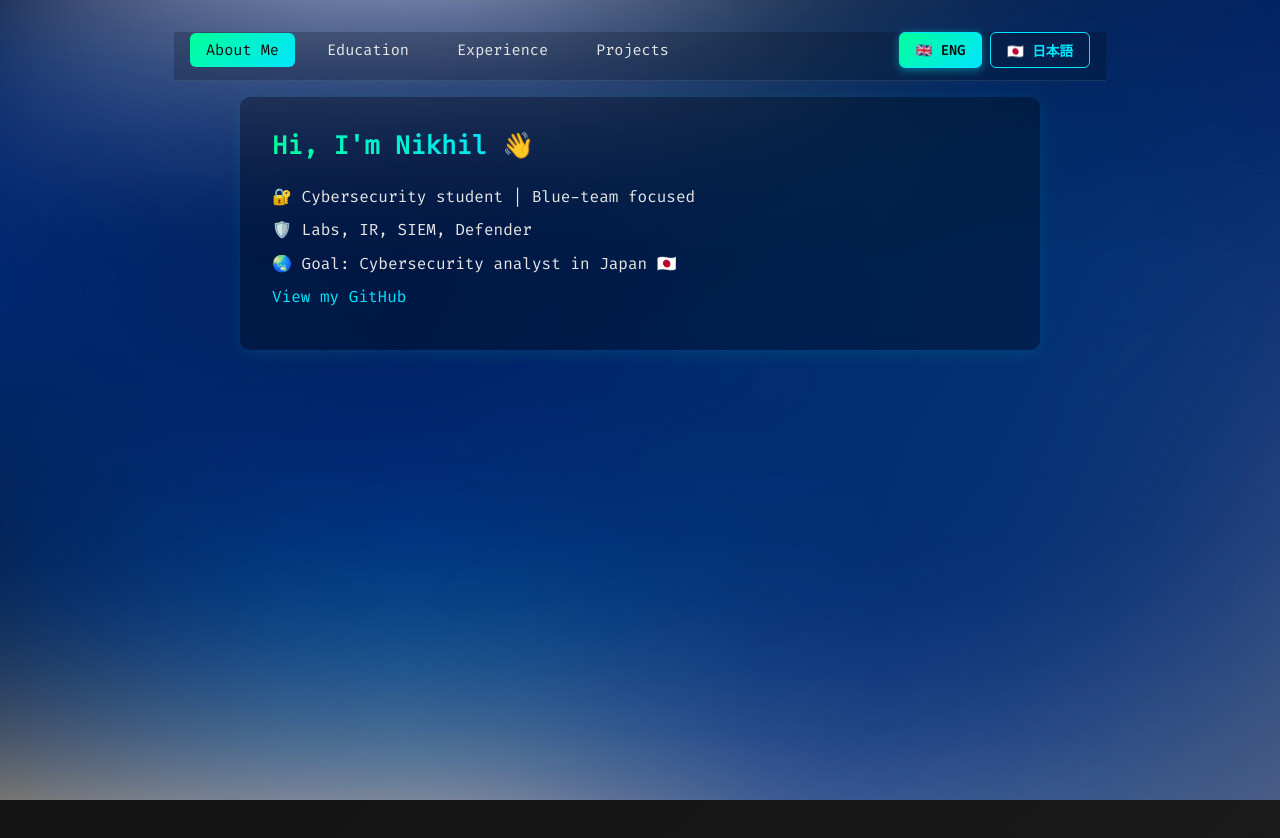
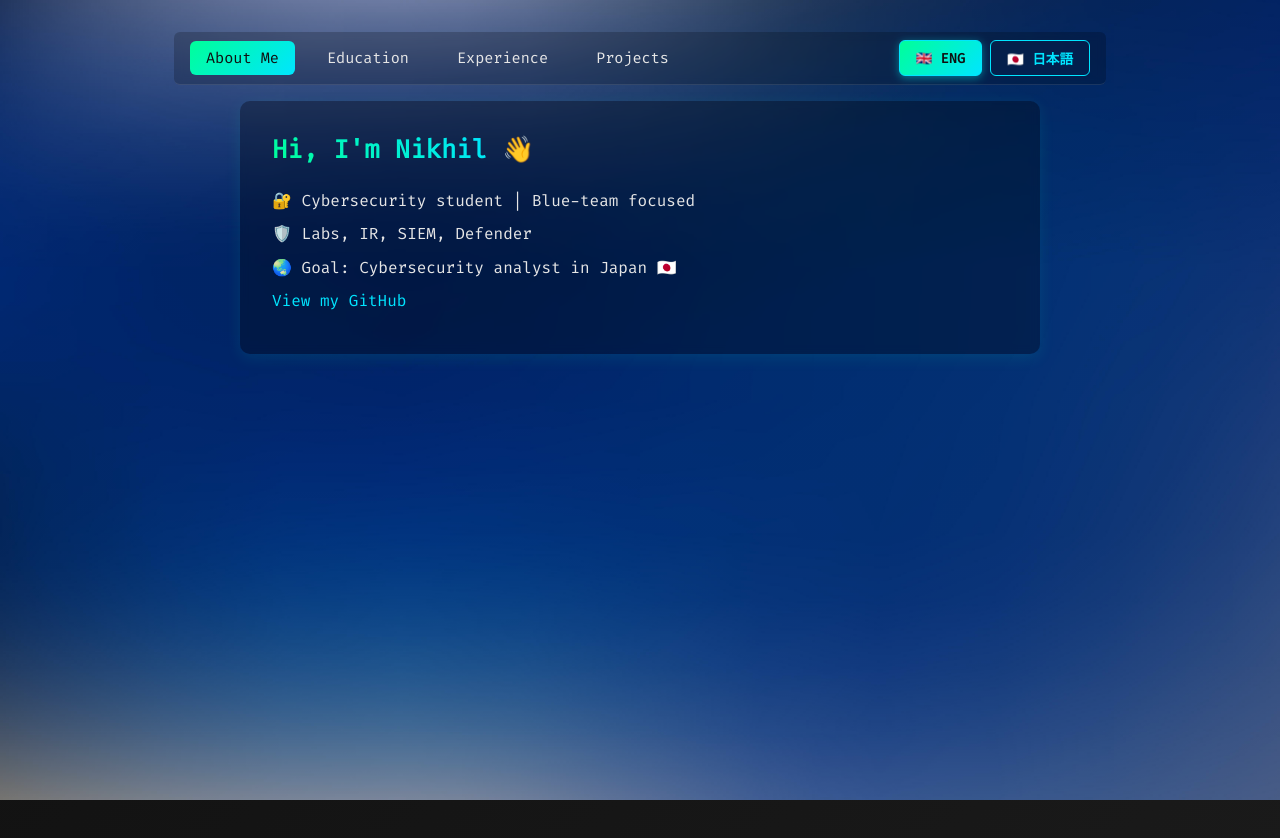
Before and after one commit to NikhilDhanda/nikhildhanda.github.io, a plain HTML site: page index.html in a window 1280 px wide. Drawn offline with Linux system fonts and the light colour scheme.

Commit message:
Update style.css

```diff
--- a/style.css
+++ b/style.css
@@ -30,17 +30,18 @@ body::before{
       url("blue-background.jpg") center/cover no-repeat;
 }
 
-/*━━━━━━━━  NAVBAR  ━━━━━━━━*/
+/* ─── NAVBAR ─── */
 .top-nav{
   display:flex;
   justify-content:space-between;
-  align-items:center;
-  max-width:900px;
+  align-items:center;      /* keeps items vertically centred */
+  max-width:900px;         /* keep your 900-px cap */
   margin:0 auto 1rem;
-  padding:0 1rem 0.75rem;
-  border-bottom:1px solid rgba(255,255,255,0.1);
+  padding:0.5rem 1rem;     /* ⬅︎  equal 0.5 rem top + bottom  */
   background:var(--nav-bg);
   backdrop-filter:blur(var(--blur));
+  border-radius:var(--btn-radius);
+  border-bottom:1px solid rgba(255,255,255,0.1);
 }
 
 /* tabs */
```
